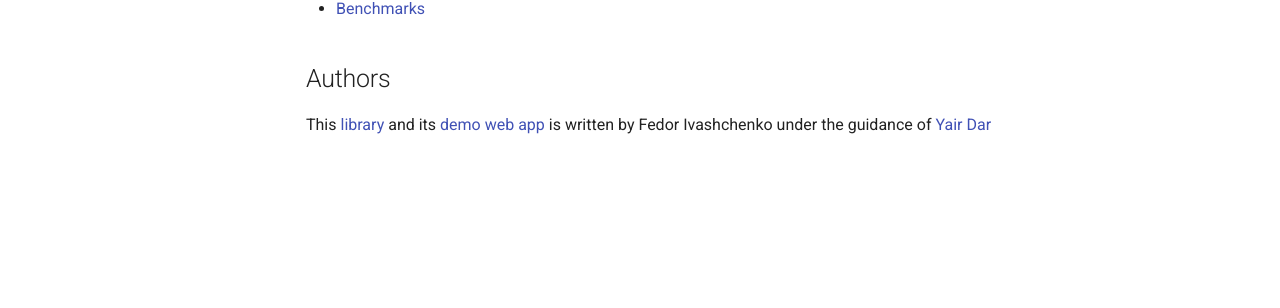
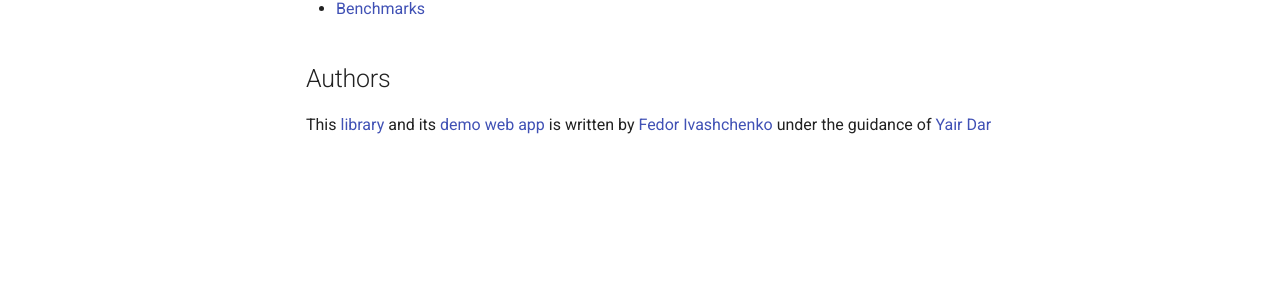
Before and after one commit to djfedos/djfedos-search, an MkDocs documentation site: the page built from docs/docs/index.md, in a window 1280 px wide. Shown: the part 518-826 px from the top of the page. Built offline with MkDocs 1.6.1 and Material for MkDocs 9.7.7, drawn with Linux system fonts in a browser that asks for light colours; part of the change alters nothing that is shown.

```diff
--- a/docs/docs/index.md
+++ b/docs/docs/index.md
@@ -25,5 +25,6 @@ engines.
 ## Authors
 
 This [library](https://github.com/djfedos/djfedos-search/blob/main/lib_search_sdk.py) and its
-[demo web app](http://yairdar.info:8000) is written by Fedor Ivashchenko under the guidance
-of [Yair Dar](https://www.linkedin.com/in/yair-dar-62962742)
+[demo web app](http://yairdar.info:8000) is written by
+[Fedor Ivashchenko](https://www.linkedin.com/in/djfedos) under the guidance
+of [Yair Dar](https://www.linkedin.com/in/yair-dar-62s962742)
```
Also changed, not shown: README.md.
